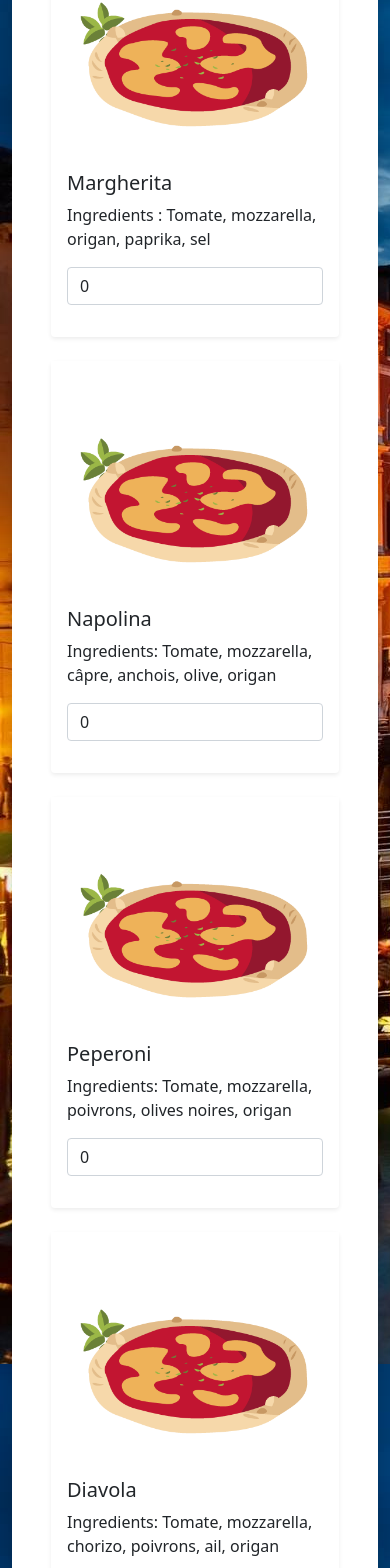
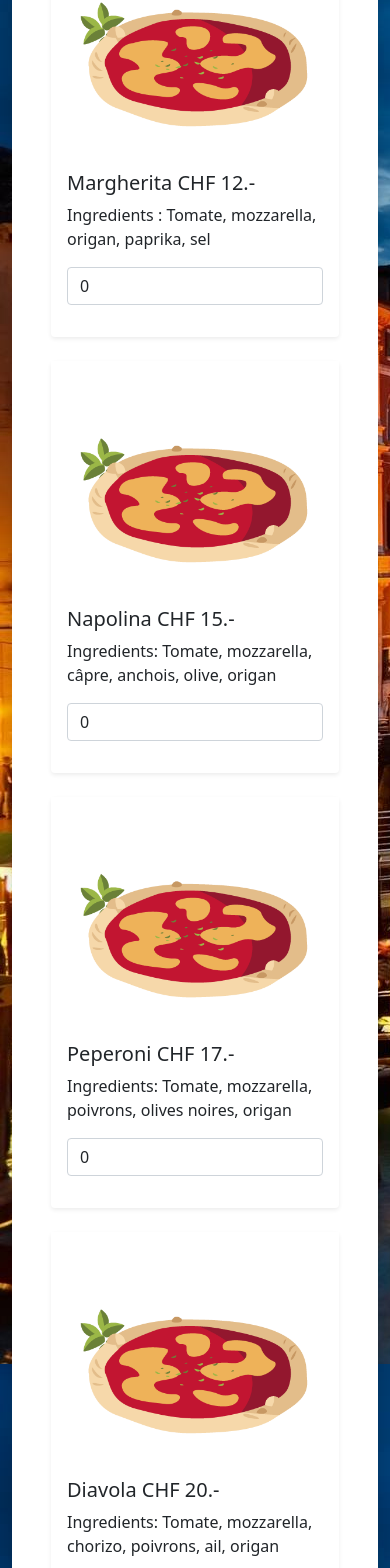
Before and after one commit to LeFromton/pizzamobile-frontend, an Angular app: page / in a window 390 px wide. Shown: the part 236-1804 px from the top of the page. Built offline with nearby package versions, Linux system fonts and the light colour scheme.

Commit message:
integration client phone number

```diff
--- a/src/app/cockpits/cashier-view/cashier-view.component.html
+++ b/src/app/cockpits/cashier-view/cashier-view.component.html
@@ -16,7 +16,7 @@
               alt="..."
             />
             <div class="card-body">
-              <h5 class="card-title">Margherita</h5>
+              <h5 class="card-title">Margherita CHF 12.-</h5>
               <p class="card-text">Ingredients : Tomate, mozzarella, origan, paprika, sel</p>
               <div class="input-group mb-3">
                 <input
@@ -38,7 +38,7 @@
               alt="..."
             />
             <div class="card-body">
-              <h5 class="card-title">Napolina</h5>
+              <h5 class="card-title">Napolina CHF 15.-</h5>
               <p class="card-text">Ingredients: Tomate, mozzarella, câpre, anchois, olive, origan</p>
               <div class="input-group mb-3">
                 <input
@@ -60,7 +60,7 @@
               alt="..."
             />
             <div class="card-body">
-              <h5 class="card-title">Peperoni</h5>
+              <h5 class="card-title">Peperoni CHF 17.-</h5>
               <p class="card-text">Ingredients: Tomate, mozzarella, poivrons, olives noires, origan</p>
               <div class="input-group mb-3">
                 <input
@@ -82,7 +82,7 @@
               alt="..."
             />
             <div class="card-body">
-              <h5 class="card-title">Diavola</h5>
+              <h5 class="card-title">Diavola CHF 20.-</h5>
               <p class="card-text">Ingredients: Tomate, mozzarella, chorizo, poivrons, ail, origan</p>
               <div class="input-group mb-3">
                 <input
@@ -109,7 +109,7 @@
         </div>
 
         <div class="d-flex justify-content-center mb-5">
-          <button type="button" class="btn btn-create-command" [disabled]="pizzaForm.invalid">
+          <button type="button" class="btn btn-create-command" [disabled]="pizzaForm.invalid" (click)="createCommand()">
             Créer une commande
           </button>
         </div>
--- a/src/app/cockpits/cashier-view/cashier-view.component.ts
+++ b/src/app/cockpits/cashier-view/cashier-view.component.ts
@@ -1,5 +1,5 @@
 import { Component, OnInit } from '@angular/core';
-import {FormControl, FormGroup, Validators} from "@angular/forms";
+import {FormControl, FormGroup, Validators, ValidatorFn, ValidationErrors} from "@angular/forms";
 
 @Component({
   selector: 'app-cashier-view',
@@ -19,7 +19,6 @@ export class CashierViewComponent implements OnInit {
       diavola: new FormControl(0),
       napolina: new FormControl(0),
       peperoni: new FormControl(0)
-
     })
   }
 
```
